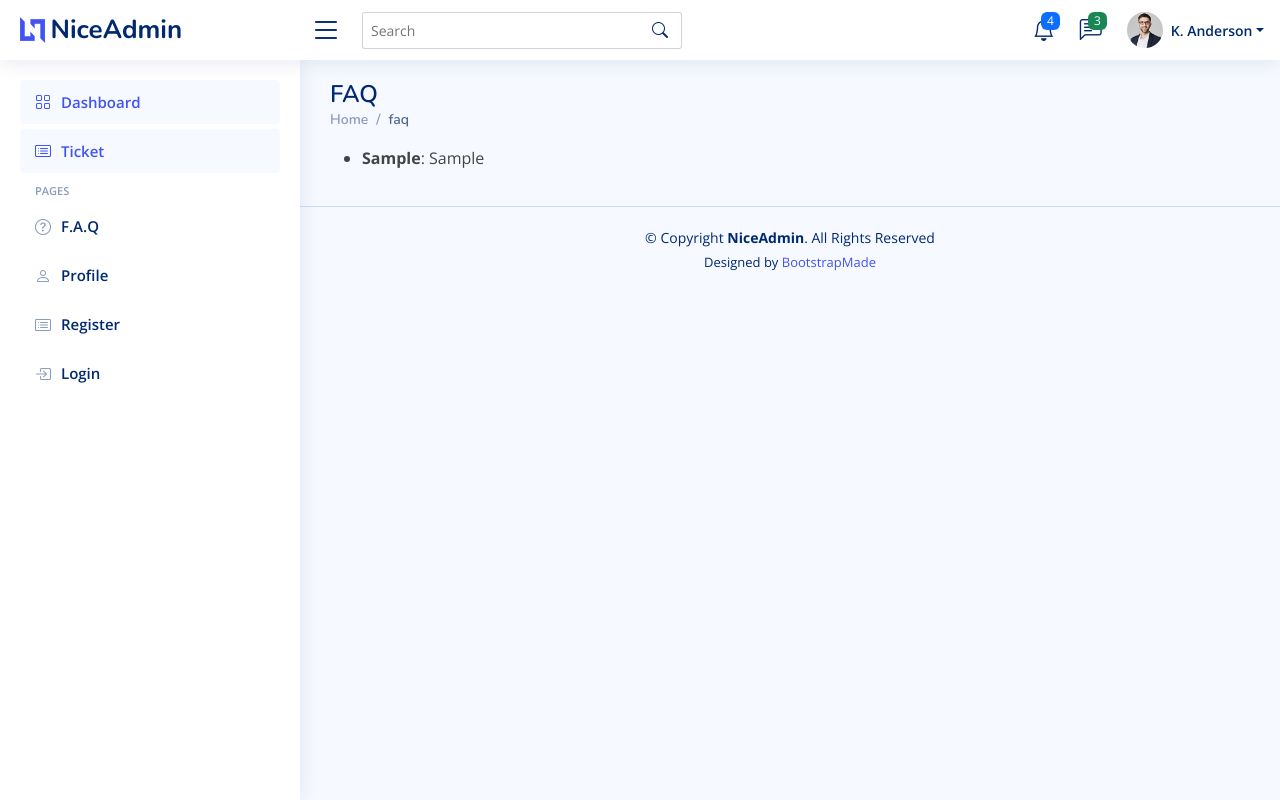
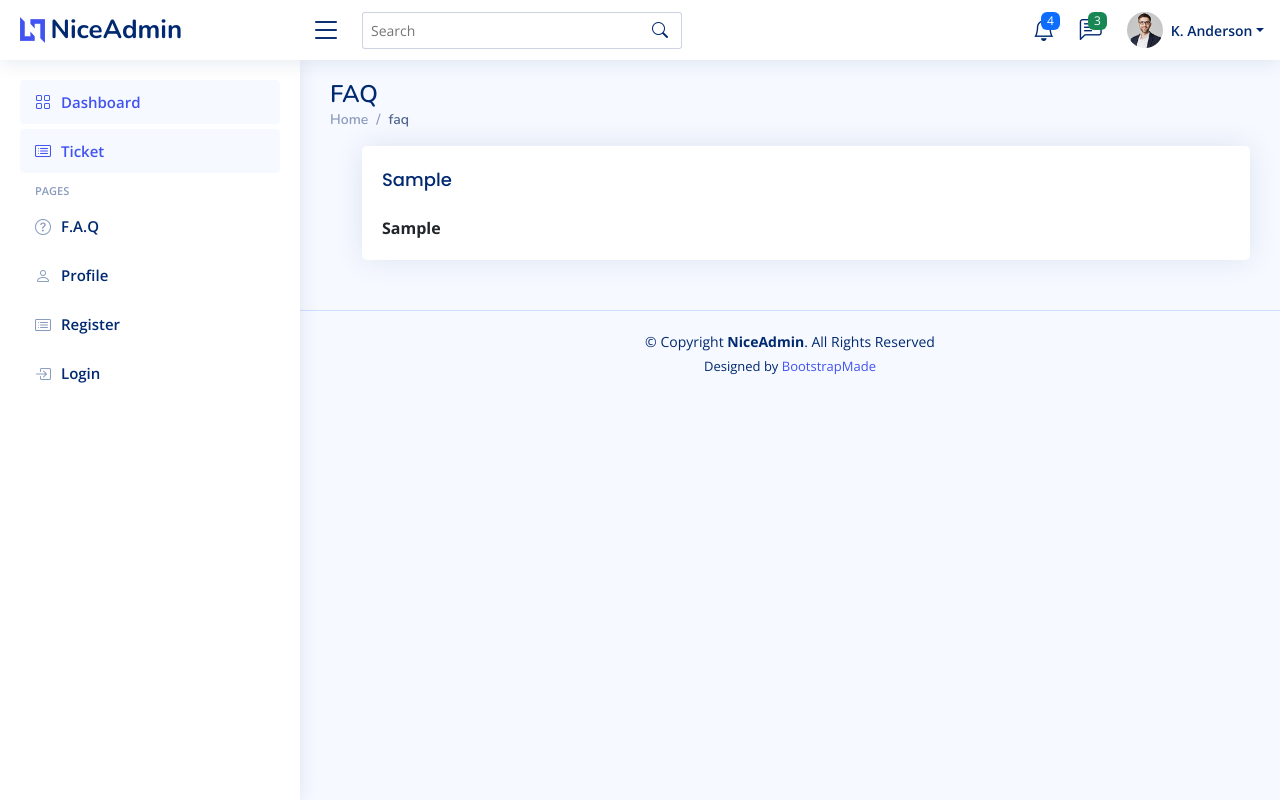
Before and after one commit to vonrodalars/MFAX422A-24Q2-WEB, a Flask app: page /faq in a window 1280 px wide. Run offline with Flask 3, Linux system fonts and the light colour scheme; tables that the repository leaves empty hold one stand-in row (values such as "Sample post"); some libraries are stand-ins or nearby versions.

Commit message:
faq: styling

```diff
--- a/templates/faq.html
+++ b/templates/faq.html
@@ -6,9 +6,14 @@
 
 <ul>
   {% for faq in faqs %}
-  <li>
-    <strong>{{ faq.stichwort }}</strong>: {{ faq.antwort }}
-  </li>
+    <div class="card">
+      <div class="card-body">
+        <div class="card-title">
+        {{ faq.stichwort }}
+        </div>
+        <strong>{{ faq.antwort }}</strong>
+      </div>
+    </div>
   {% endfor %}
 </ul>
 
```
